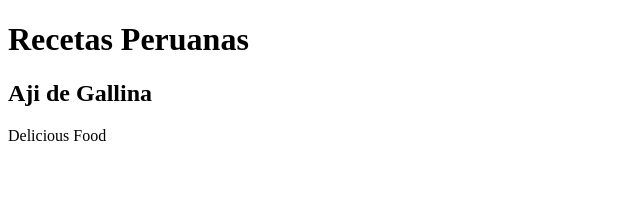
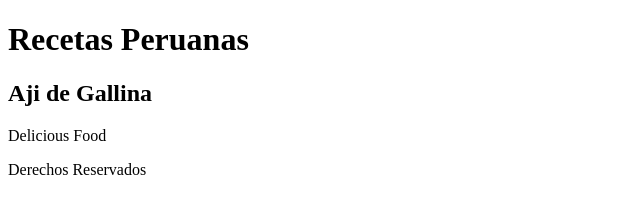
Before and after one commit to miwelvc/G19-Primero, a plain HTML site: page index.html in a window 1280 px wide. Shown: the whole page, without its empty margins (0-640 px from the left). Drawn offline with Linux system fonts and the light colour scheme.

Commit message:
Agregue Footer

```diff
--- a/index.html
+++ b/index.html
@@ -13,5 +13,10 @@
         <h2> Aji de Gallina</h2>
         <p> Delicious Food </p>
     </section>
+    <footer>
+        <p>
+            Derechos Reservados
+        </p>
+    </footer>
 </body>
 </html>
```
